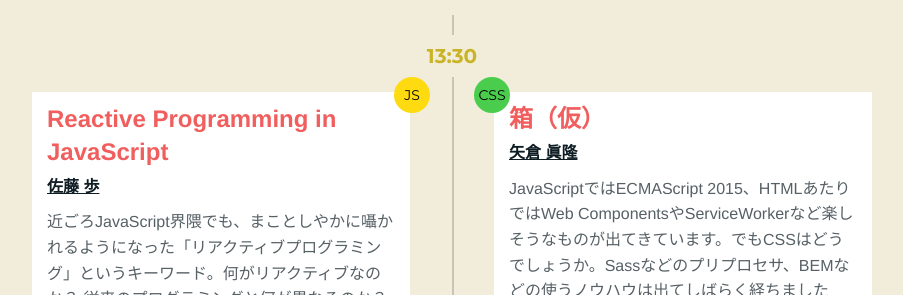
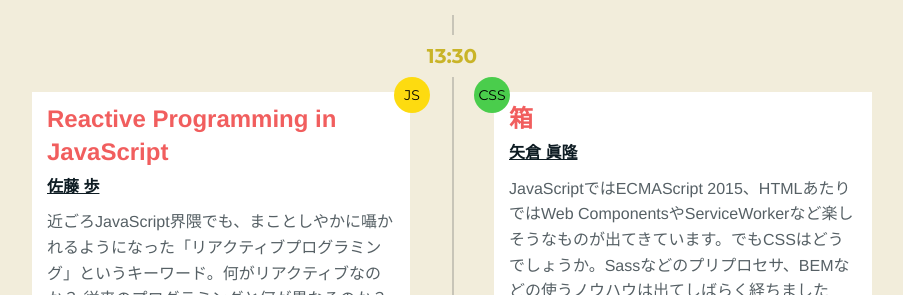
Before and after one commit to frontrend/frontrend.github.io, a Jekyll site: the page conference/schedule.html, which Jekyll copies as it is, in a window 1280 px wide and 900 px high, scrolled down 746 px. Shown: the part 155-450 px from the top of the window, without its empty margins (188-1091 px from the left). Built offline with Jekyll 4.4.1, drawn with Linux system fonts in a browser that asks for light colours; some web fonts are replaced; Markdown is read by kramdown in place of the engine named in the settings.

Commit message:
タイトルから仮をとる

```diff
--- a/conference/index.html
+++ b/conference/index.html
@@ -200,7 +200,7 @@
           </dd>
           <dd class="timetable__content is-css">
             <div class="session" id="yakura">
-              <h3 class="session__title">箱（仮）</h3>
+              <h3 class="session__title">箱</h3>
               <p class="session__speaker"><a href="./speakers.html#yakura">矢倉 眞隆</a></p>
               <div class="session__content">
                 <p>JavaScriptではECMAScript 2015、HTMLあたりではWeb ComponentsやServiceWorkerなど楽しそうなものが出てきています。でもCSSはどうでしょうか。Sassなどのプリプロセサ、BEMなどの使うノウハウは出てしばらく経ちましたが、CSS自体は進んでいるのでしょうか。暗くなるかもしれませんがそこらへんをお話しします。</p>
--- a/conference/schedule.html
+++ b/conference/schedule.html
@@ -81,7 +81,7 @@
           </dd>
           <dd class="timetable__content is-css">
             <div class="session" id="yakura">
-              <h3 class="session__title">箱（仮）</h3>
+              <h3 class="session__title">箱</h3>
               <p class="session__speaker"><a href="./speakers.html#yakura">矢倉 眞隆</a></p>
               <div class="session__content">
                 <p>JavaScriptではECMAScript 2015、HTMLあたりではWeb ComponentsやServiceWorkerなど楽しそうなものが出てきています。でもCSSはどうでしょうか。Sassなどのプリプロセサ、BEMなどの使うノウハウは出てしばらく経ちましたが、CSS自体は進んでいるのでしょうか。暗くなるかもしれませんがそこらへんをお話しします。</p>
--- a/conference/speakers.html
+++ b/conference/speakers.html
@@ -103,7 +103,7 @@
               </div>
               <p class="profile__session">
                 13:30 - 14:15<br>
-                <a href="./schedule.html#yakura">TBA</a>
+                <a href="./schedule.html#yakura">箱</a>
               </p>
             </div>
           </div>
```
